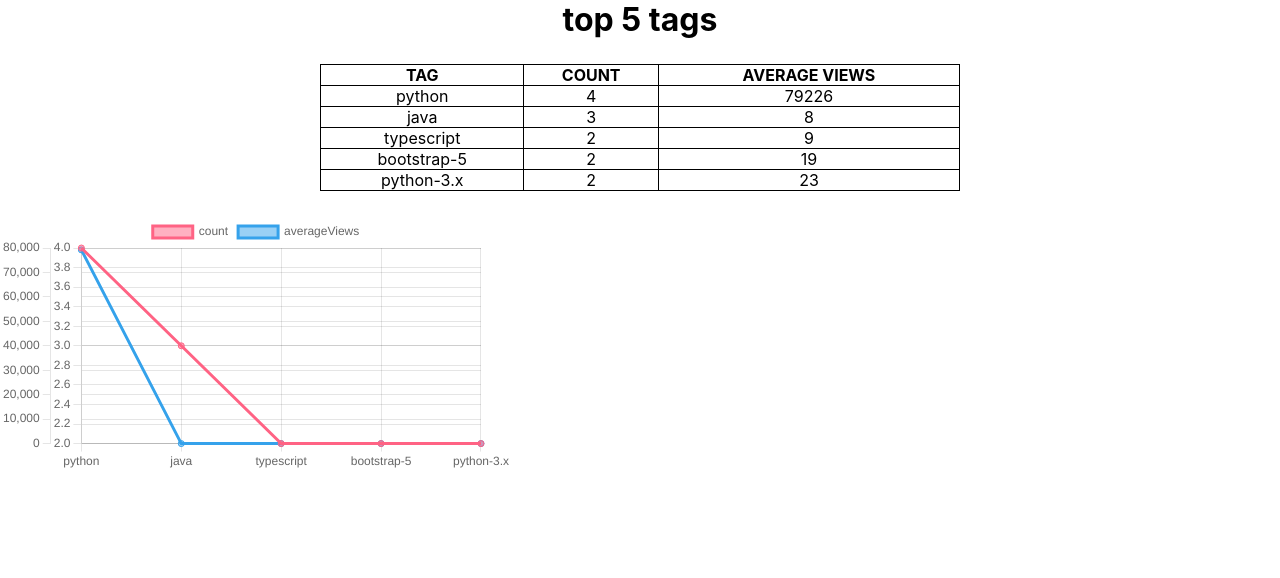
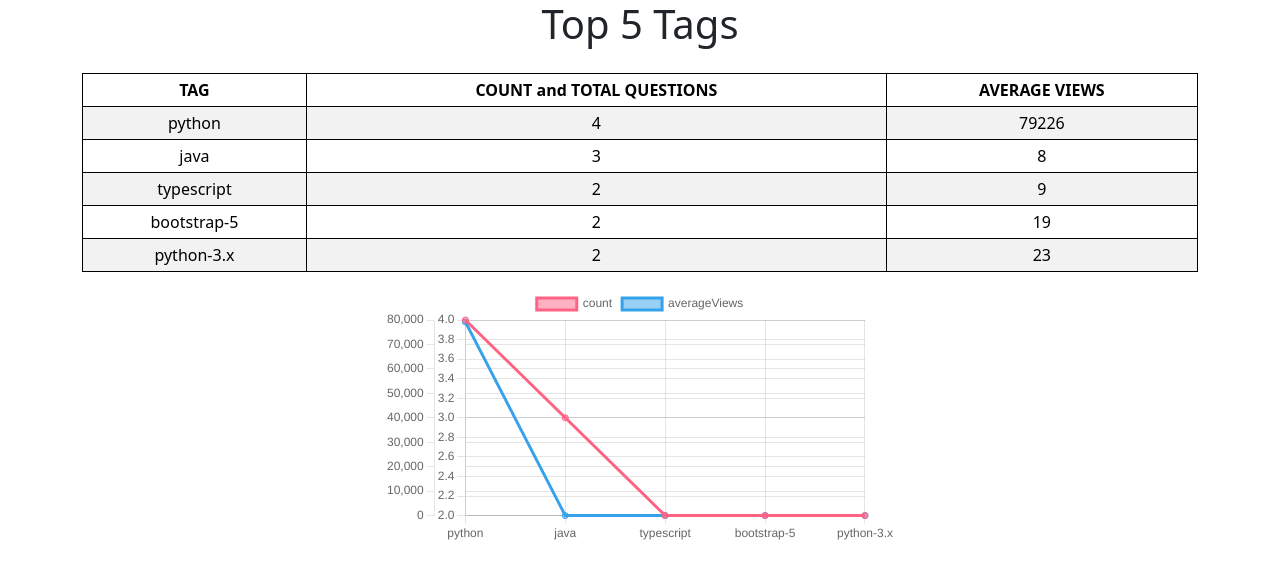
Before and after one commit to balusuAbhi/stackoverflow-scraping, a React (Create React App) app: page / in a window 1280 px wide. Shown: the top 578 px of the page. Built offline with nearby package versions, Linux system fonts and the light colour scheme.

Commit message:
added bootstrap

```diff
--- a/package.json
+++ b/package.json
@@ -7,6 +7,7 @@
     "@testing-library/react": "^13.4.0",
     "@testing-library/user-event": "^13.5.0",
     "axios": "^1.4.0",
+    "bootstrap": "^5.3.0",
     "chart.js": "^4.3.0",
     "react": "^18.2.0",
     "react-chartjs-2": "^5.2.0",
--- a/src/pages/home/Home.jsx
+++ b/src/pages/home/Home.jsx
@@ -1,5 +1,6 @@
 import React, { useEffect, useState } from "react";
 import axios from "axios";
+import 'bootstrap/dist/css/bootstrap.css';
 import { connect } from "react-redux";
 import { getstackData, setFiltiredData } from "../../redux/action";
 import "./Home.css";
@@ -59,20 +60,21 @@ function Home({ stackData, getstackData, setFiltiredData, filteredData }) {
   console.log(filteredData);
   return (
     <>
-      <h1 style={{ textAlign: "center" }}>top 5 tags</h1>
-      <table>
+      <h1 style={{ textAlign: "center" }} className="h1">Top 5 Tags</h1>
+      <div className="container">
+      <table class="table table-striped table-sm">
         <thead>
           <tr>
-            <th>TAG</th>
-            <th>COUNT</th>
-            <th>AVERAGE VIEWS</th>
+            <th scope="col">TAG</th>
+            <th scope="col">COUNT and TOTAL QUESTIONS</th>
+            <th scope="col">AVERAGE VIEWS</th>
           </tr>
         </thead>
         <tbody>
           {filteredData &&
             filteredData.map((eachObj) => {
               return (
-                <tr key={eachObj.tag}>
+                <tr scope="row" key={eachObj.tag}>
                   <td>{eachObj.tag}</td>
                   <td>{eachObj.count}</td>
                   <td>{eachObj.averageViews}</td>
@@ -81,7 +83,8 @@ function Home({ stackData, getstackData, setFiltiredData, filteredData }) {
             })}
         </tbody>
       </table>
-      {barData ? <Chart chartData={barData} /> : <h1>loading graph...</h1>}
+      </div>
+      {barData ? <div className="d-flex justify-content-center"><Chart chartData={barData} /></div> : <h1>loading graph...</h1>}
     </>
   );
 }
```
Also changed, not shown: 1 other file (tests, documents, lock files or other folders).
